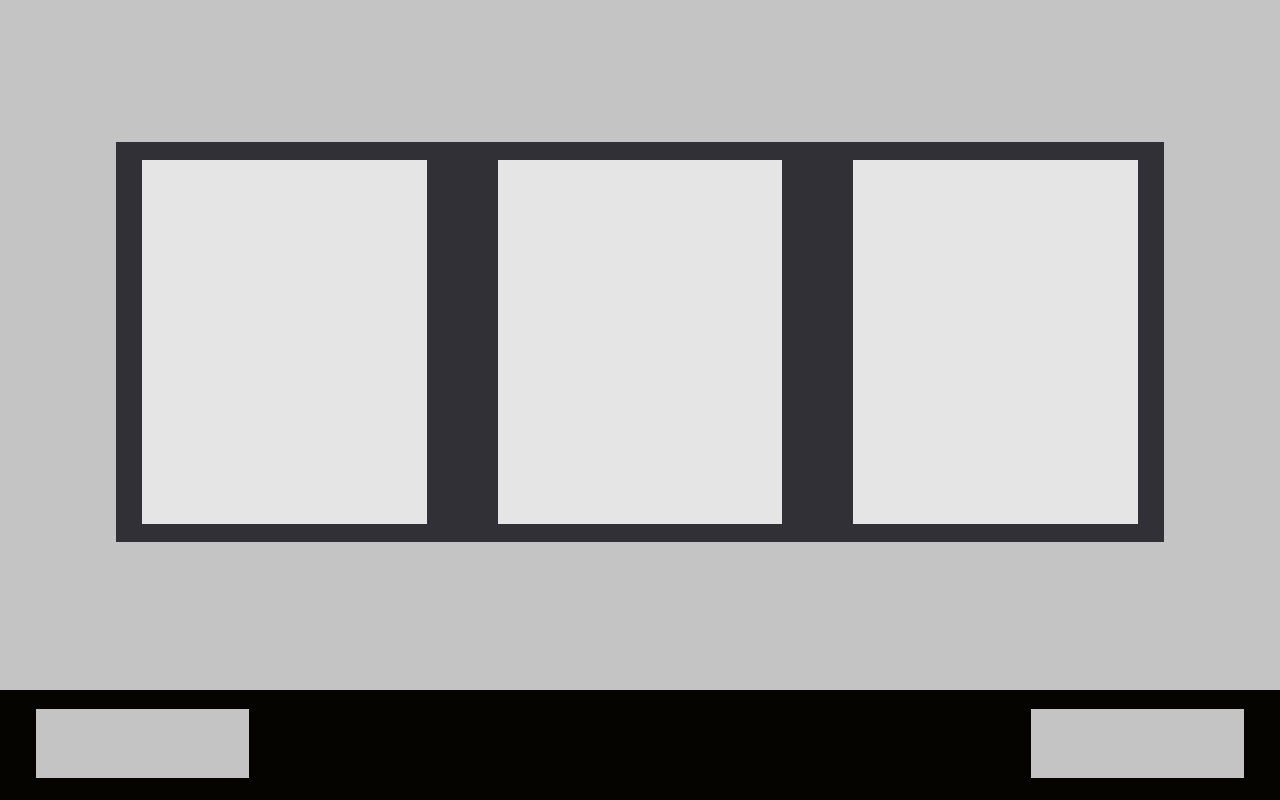
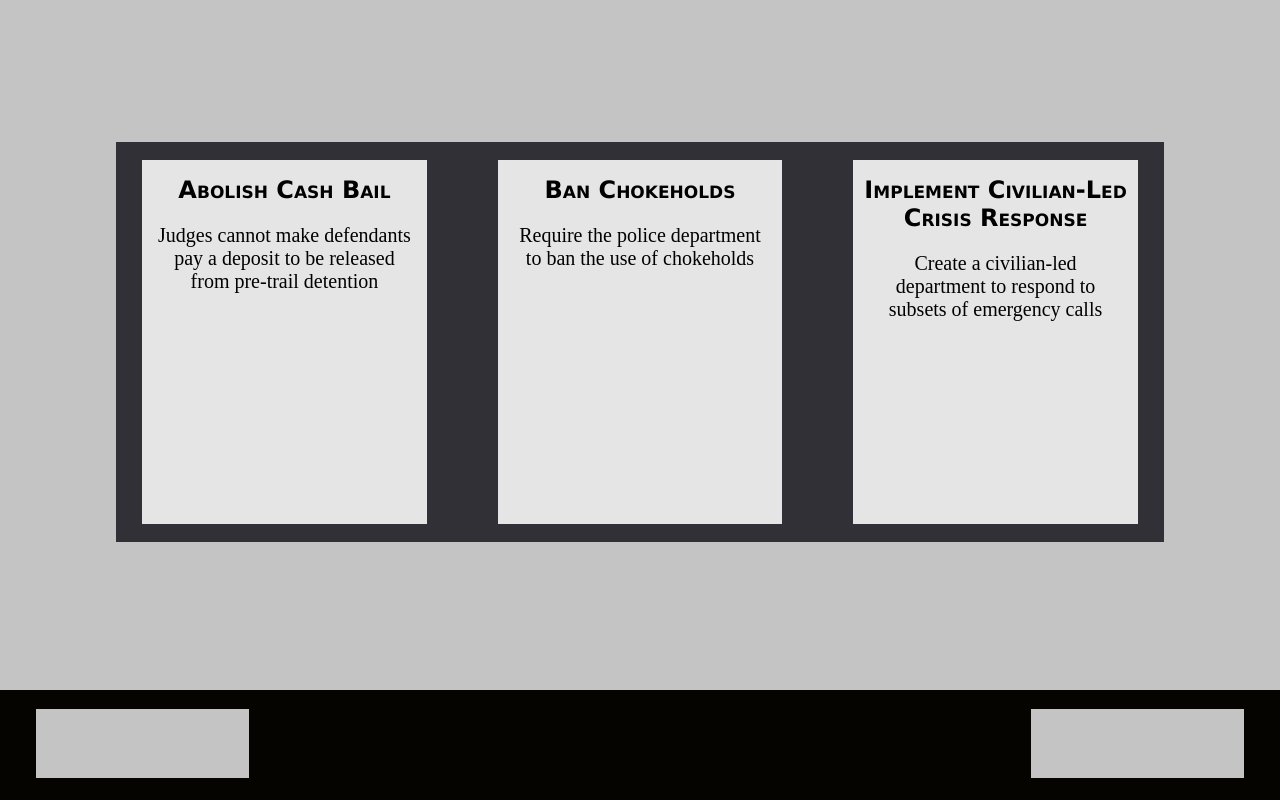
Before and after one commit to mlagerq/gametrain-prototype, a plain HTML site: page FigmaCode/cards.html in a window 1280 px wide. Drawn offline with Linux system fonts and the light colour scheme.

Commit message:
Card select

```diff
--- a/FigmaCode/cards.html
+++ b/FigmaCode/cards.html
@@ -13,11 +13,21 @@
 
           <body>
               <div  class="background"></div>
+              <div
               <div  class="card_background"></div>
               <!-- <div  class="e74_597"></div> -->
-              <div id="card1" class="card"></div>
-              <div id="card2" class="card"></div>
-              <div id="card3" class="card"></div>
+              <div id="card1" class="card" onclick="selectCard(1)">
+                <h1 class="cardTitle">Abolish Cash Bail</h1>
+                <p class="cardText">Judges cannot make defendants pay a deposit to be released from pre-trail detention</p>
+              </div>
+              <div id="card2" class="card" onclick="selectCard(2)">
+                <h1 class="cardTitle">Ban Chokeholds</h1>
+                <p class="cardText">Require the police department to ban the use of chokeholds</p>
+              </div>
+              <div id="card3" class="card" onclick="selectCard(3)">
+                <h1 class="cardTitle">Implement Civilian-Led Crisis Response</h1>
+                <p class="cardText">Create a civilian-led department to respond to subsets of emergency calls</p>
+              </div>
               <div  class="bottom_bar"></div>
               <div  class="right_button"></div>
               <div  class="left_button"></div>
--- a/FigmaCode/scene.css
+++ b/FigmaCode/scene.css
@@ -354,7 +354,12 @@
   color: black;
   font-family: Verdana, Tahoma, sans-serif;
   font-variant: small-caps;
-  font-size: 1em;
+  font-size: 1.5em;
+}
+.cardText {
+  margin-left: 5%;
+  margin-right: 5%;
+  font-size: 1.25em;
 }
 #card1 {
 	background-color:rgba(229.00000154972076, 229.00000154972076, 229.00000154972076, 1);
--- a/FigmaCode/scene.js
+++ b/FigmaCode/scene.js
@@ -257,8 +257,28 @@ function showContainer(name, toggle) {
     }
 }
 
-function createCards() {
-    let title = document.createElement("h2");
-    let card = document.getElementById("card1");
+// function createCards() {
+//     let title = document.createElement("h2");
+//     let card = document.getElementById("card1");
+
+//     for (let i = 0; i<3; i++) {
+
+//     }
+//     title.innerHTML = d;
+// }
+
+function selectCard(cardNum) {
+    var otherCards = [1,2,3];
+    otherCards.splice(cardNum-1, 1); //removes selected card
+    console.log(otherCards);
+    for (let i = 0; i<2; i++) {
+        var cardID = "card"+otherCards[i];
+        console.log(cardID);
+        var card = document.getElementById(cardID);
+        card.style.opacity = '.5';
+    }
+    var cardID = "card"+cardNum;
+    var card = document.getElementById(cardID);
+    card.style.boxShadow = '0px 0px 0px 10px green inset';
 
 }
```
